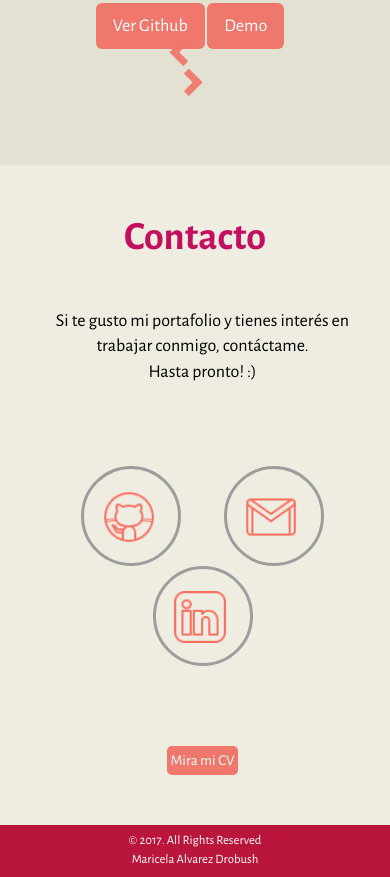
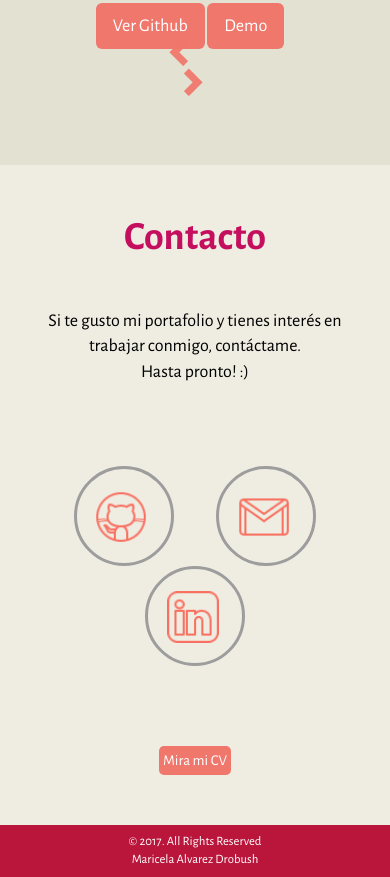
Before and after one commit to marialvarez/marialvarez.github.io, a plain HTML site: page index.html in a window 390 px wide. Shown: the part 3076-3953 px from the top of the page. Drawn offline with nearby package versions, Linux system fonts and the light colour scheme.

```diff
--- a/css/main.css
+++ b/css/main.css
@@ -397,7 +397,7 @@ type {
       margin: 0 20px;
     }
     .centradito {
-    padding-right: 0px;
+    padding: 0px;
 }
 }
 
```
